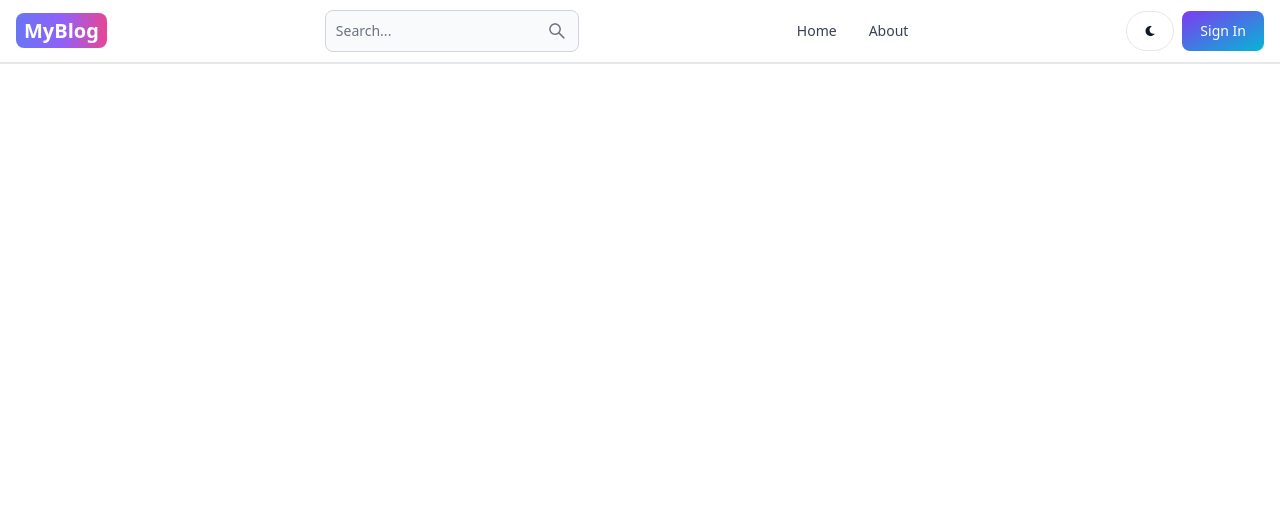
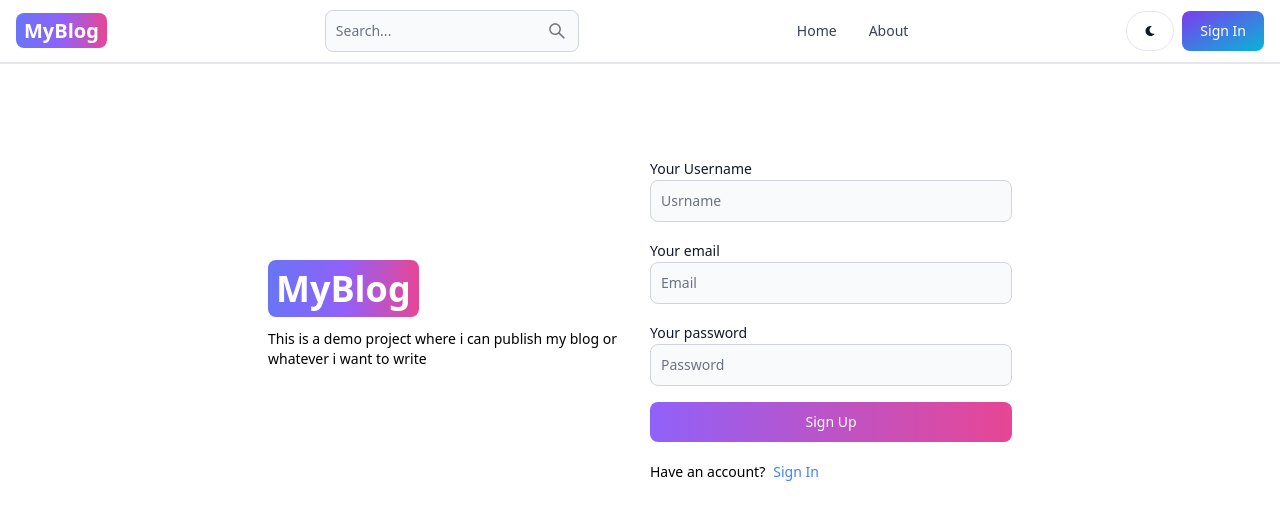
Before and after one commit to I-am-nagesh/blog-web-mern, a React (Vite) app in the folder client/: page /sign-up in a window 1280 px wide. Shown: the top 520 px of the page. Built offline with nearby package versions, Linux system fonts and the light colour scheme.

Commit message:
added signup functionality with ui

```diff
--- a/client/src/pages/Signin.jsx
+++ b/client/src/pages/Signin.jsx
@@ -3,7 +3,7 @@
 export default function Signin() {
   return (
     <div>
-
+      sign-in
     </div>
   )
 }
--- a/client/src/pages/Signup.jsx
+++ b/client/src/pages/Signup.jsx
@@ -1,9 +1,115 @@
-import React from 'react'
+import { Alert, Button, Label, Spinner, TextInput } from "flowbite-react";
+import React from "react";
+import { Link, useNavigate } from "react-router-dom";
+import { useState } from "react";
 
 export default function Signup() {
+  const [formData, setFormData] = useState({});
+  const [errorMessage, setErrorMessage] = useState(null);
+  const [loading, setLoading] = useState(false);
+  const navigate = useNavigate();
+  const handleChange = (e) => {
+    setFormData({ ...formData, [e.target.id]: e.target.value.trim() });
+  };
+  const handleSubmit = async (e) => {
+    e.preventDefault();
+    if (!formData.username || !formData.email || !formData.password) {
+      return setErrorMessage("Please fill out all fields.");
+    }
+    try {
+      setLoading(true);
+      setErrorMessage(null);
+      const res = await fetch("/api/auth/signup", {
+        method: "POST",
+        headers: { "Content-Type": "application/json" },
+        body: JSON.stringify(formData),
+      });
+      const data = await res.json();
+      if (data.success === false) {
+        return setErrorMessage(data.message);
+      }
+      setLoading(false);
+      if (res.ok) {
+        navigate("/sign-in");
+      }
+    } catch (error) {
+      setErrorMessage(error.message);
+      setLoading(false);
+    }
+  };
   return (
-    <div>
-
+    <div className="min-h-screen mt-20">
+      <div className="flex p-3 max-w-3xl mx-auto flex-col md:flex-row md:items-center gap-5">
+        {/* left */}
+        <div className="flex-1">
+          <Link to="/" className="font-bold dark:text-white text-4xl">
+            <span className="px-2 py-1 bg-gradient-to-r from-indigo-500 via-purple-500 to-pink-500 rounded-lg text-white">
+              MyBlog
+            </span>
+          </Link>
+          <p className="text-sm mt-5">
+            This is a demo project where i can publish my blog or whatever i
+            want to write
+          </p>
+        </div>
+        {/* Right */}
+        <div className="flex-1">
+          <form className="flex flex-col gap-4" onSubmit={handleSubmit}>
+            <div className="">
+              <Label value="Your Username" />
+              <TextInput
+                type="text"
+                placeholder="Usrname"
+                id="username"
+                onChange={handleChange}
+              />
+            </div>
+            <div className="">
+              <Label value="Your email" />
+              <TextInput
+                type="email"
+                placeholder="Email"
+                id="email"
+                onChange={handleChange}
+              />
+            </div>
+            <div className="">
+              <Label value="Your password" />
+              <TextInput
+                type="password"
+                placeholder="Password"
+                id="password"
+                onChange={handleChange}
+              />
+            </div>
+            <Button
+              gradientDuoTone="purpleToPink"
+              type="submit"
+              disabled={loading}
+            >
+              {loading ? (
+                <>
+                  <Spinner size="sm" />
+                  <span className="pl-3">Loading...</span>
+                </>
+              ) : (
+                "Sign Up"
+              )}
+            </Button>
+          </form>
+          <div className="flex gap-2 text-sm mt-5">
+            <span>Have an account?</span>
+            <Link to="/sign-in" className="text-blue-500">
+              Sign In
+            </Link>
+          </div>
+          {errorMessage && (
+            <Alert className="mt-5" color="failure">
+              {errorMessage}
+            </Alert>
+          )}
+        </div>
+      </div>
     </div>
-  )
+  );
 }
--- a/client/vite.config.js
+++ b/client/vite.config.js
@@ -1,7 +1,16 @@
-import { defineConfig } from 'vite'
-import react from '@vitejs/plugin-react-swc'
+import { defineConfig } from "vite";
+import react from "@vitejs/plugin-react-swc";
 
 // https://vite.dev/config/
 export default defineConfig({
+  //backend configuration
+  server: {
+    proxy: {
+      "/api": {
+        target: "http://localhost:3000",
+        secure: false,
+      },
+    },
+  },
   plugins: [react()],
-})
+});
```
